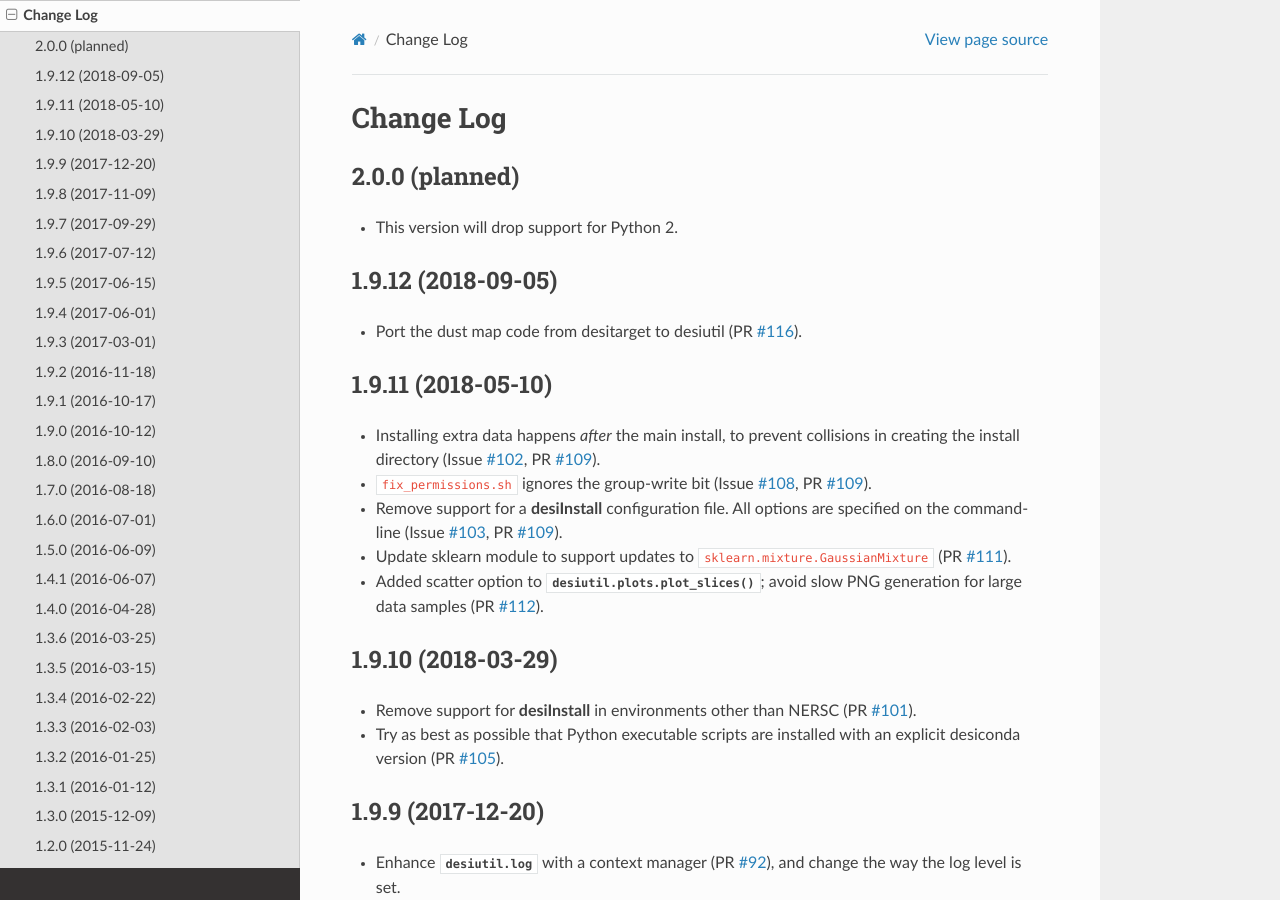
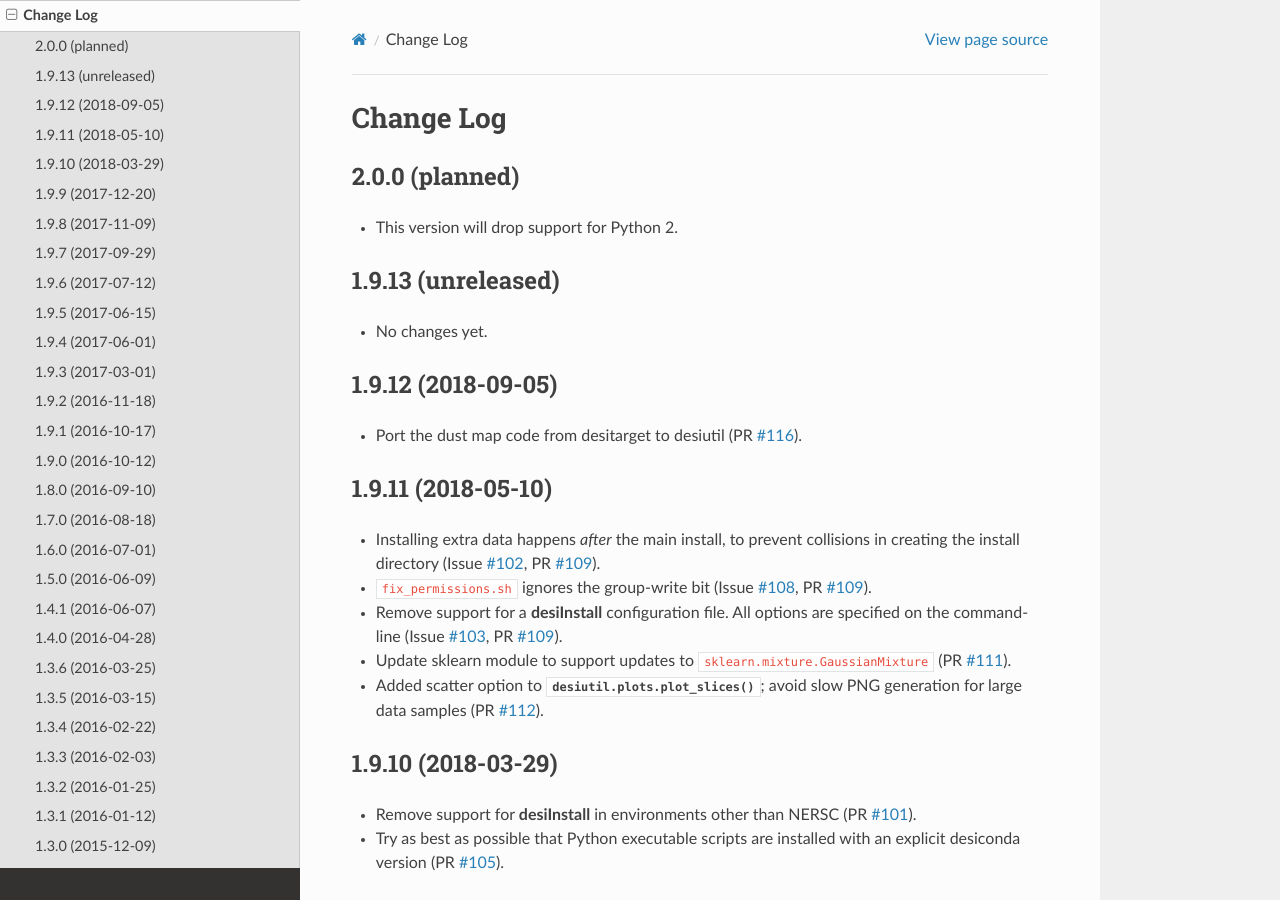
Before and after one commit to desihub/desiutil, a Sphinx documentation site: the page built from doc/changes.rst, in a window 1280 px wide and 900 px high. Built offline with Sphinx 7.4.7 and the Read the Docs theme 2.0.0, drawn with Linux system fonts in a browser that asks for light colours.

Commit message:
bump version after tag

```diff
--- a/doc/changes.rst
+++ b/doc/changes.rst
@@ -6,6 +6,11 @@ Change Log
 ---------------
 
 * This version will drop support for Python 2.
+
+1.9.13 (unreleased)
+-------------------
+
+* No changes yet.
 
 1.9.12 (2018-09-05)
 -------------------
--- a/py/desiutil/_version.py
+++ b/py/desiutil/_version.py
@@ -1 +1 @@
-__version__ = '1.9.12'
+__version__ = '1.9.12.dev683'
```
